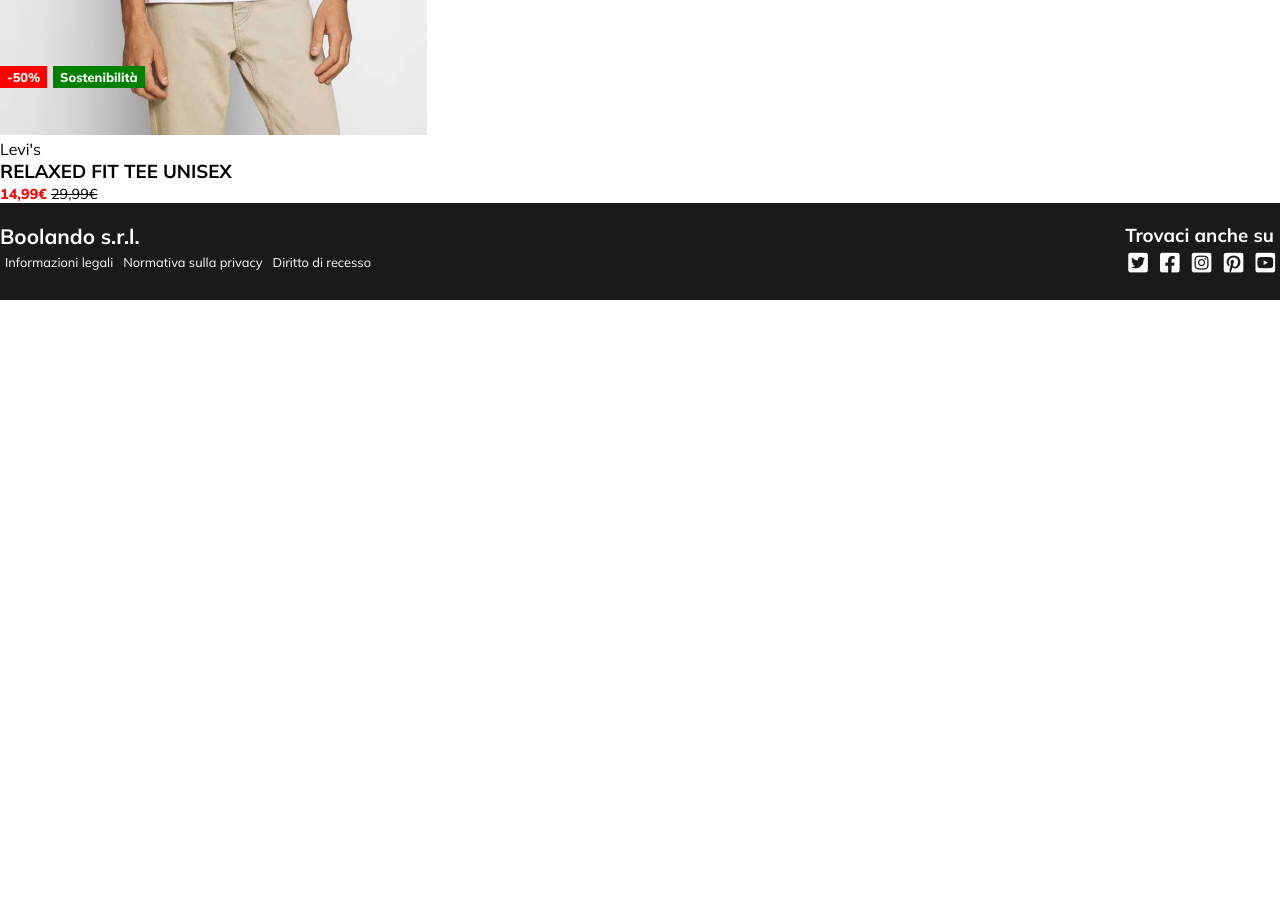
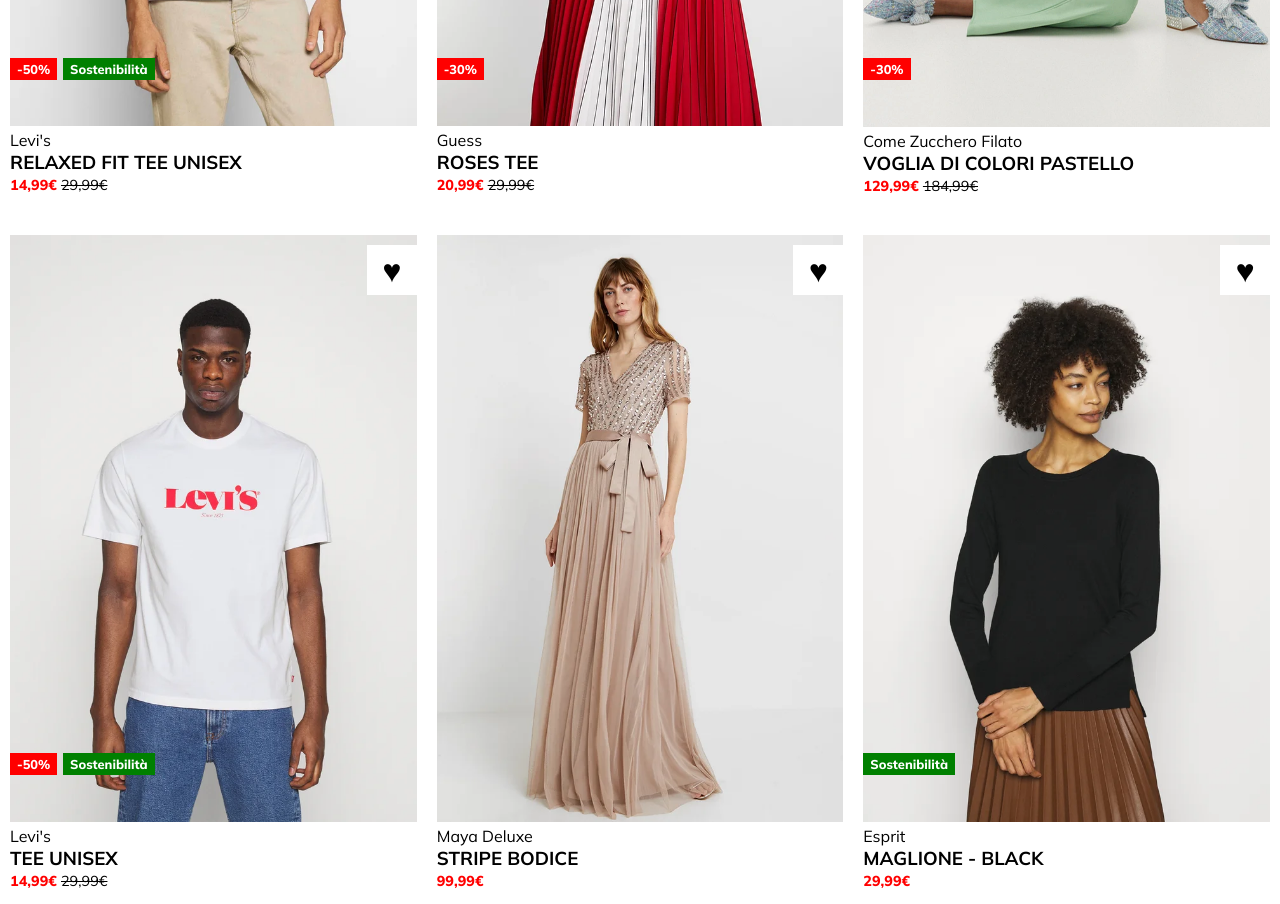
Before and after one commit to Lip-7/html-css-boolando, a plain HTML site: page index.html in a window 1280 px wide. Shown: the part 616-1520 px from the top of the page. Before the commit the page ends 916 px from the top, so only its background shows below. Drawn offline with Linux system fonts and the light colour scheme.

Commit message:
almost finish the work

```diff
--- a/css/style.css
+++ b/css/style.css
@@ -16,6 +16,9 @@
 .container{
     max-width: 1400px;
     margin: 0 auto;
+}
+.flow{
+    flex-flow: row wrap;
 }
 .d-flex{
     display: flex;
@@ -53,8 +56,9 @@
     margin-top: 60px;
 }
 main .single.product{
-    width: calc(100% / 3);
+    width: calc((100% / 3) - 20px);
     position: relative;
+    margin: 20px 10px;
 }
 .img-wrap img{
     width: 100%;
@@ -85,6 +89,9 @@
 
 .fifty.sale::after{
     content: "-50%";
+}
+.thirty.sale::after{
+    content: "-30%";
 }
 
 .eco::before{
@@ -123,10 +130,12 @@
     display: block;
 }
 
+
 /* footer */
 footer{
     background-color: var(--bd-footer);
     color: white;
+    margin-top: 50px;
 }
 footer h1{
     font-size: 1.3rem;
--- a/index.html
+++ b/index.html
@@ -32,7 +32,7 @@
         </div>
     </header>
     <main>
-        <div class="container">
+        <div class="container d-flex flow">
             <div class="single product">
                 <div class="img-wrap fifty sale">
                     <img class="" src="./img/1.webp" alt="">
@@ -46,6 +46,69 @@
                     <span class="new price">14,99&euro; </span><span class="old price">29,99&euro;</span>
                 </div>
             </div>
+            <div class="single product">
+                <div class="img-wrap thirty sale">
+                    <img class="" src="./img/2.webp" alt="">
+                    <img class="hidden" src="./img/2b.webp" alt="">
+                    <div class="heart">&hearts;</div>
+                </div>
+                <div class="product infos">
+                    <span>Guess</span>
+                    <h3>Roses Tee</h3>
+                    <span class="new price">20,99&euro; </span><span class="old price">29,99&euro;</span>
+                </div>
+            </div>
+            <div class="single product">
+                <div class="img-wrap thirty sale">
+                    <img class="" src="./img/3.webp" alt="">
+                    <img class="hidden" src="./img/3b.webp" alt="">
+                    <div class="heart">&hearts;</div>
+                </div>
+                <div class="product infos">
+                    <span>Come Zucchero Filato</span>
+                    <h3>voglia di colori pastello</h3>
+                    <span class="new price">129,99&euro; </span><span class="old price">184,99&euro;</span>
+                </div>
+            </div>
+            <div class="single product">
+                <div class="img-wrap fifty sale">
+                    <img class="" src="./img/4.webp" alt="">
+                    <img class="hidden" src="./img/4b.webp" alt="">
+                    <div class="heart">&hearts;</div>
+                    <div class="p eco"></div>
+                </div>
+                <div class="product infos">
+                    <span>Levi's</span>
+                    <h3>tee unisex</h3>
+                    <span class="new price">14,99&euro; </span><span class="old price">29,99&euro;</span>
+                </div>
+            </div>
+            <div class="single product">
+                <div class="img-wrap">
+                    <img class="" src="./img/5.webp" alt="">
+                    <img class="hidden" src="./img/5b.webp" alt="">
+                    <div class="heart">&hearts;</div>
+                </div>
+                <div class="product infos">
+                    <span>Maya Deluxe</span>
+                    <h3>stripe bodice</h3>
+                    <span class="new price">99,99&euro; </span>
+                </div>
+            </div>
+            <div class="single product">
+                <div class="img-wrap">
+                    <img class="" src="./img/6.webp" alt="">
+                    <img class="hidden" src="./img/6b.webp" alt="">
+                    <div class="heart">&hearts;</div>
+                    <div class="eco"></div>
+                </div>
+                <div class="product infos">
+                    <span>Esprit</span>
+                    <h3>Maglione - Black</h3>
+                    <span class="new price">29,99&euro; </span>
+                </div>
+            </div>
+
         </div>
     </main>
 
```
